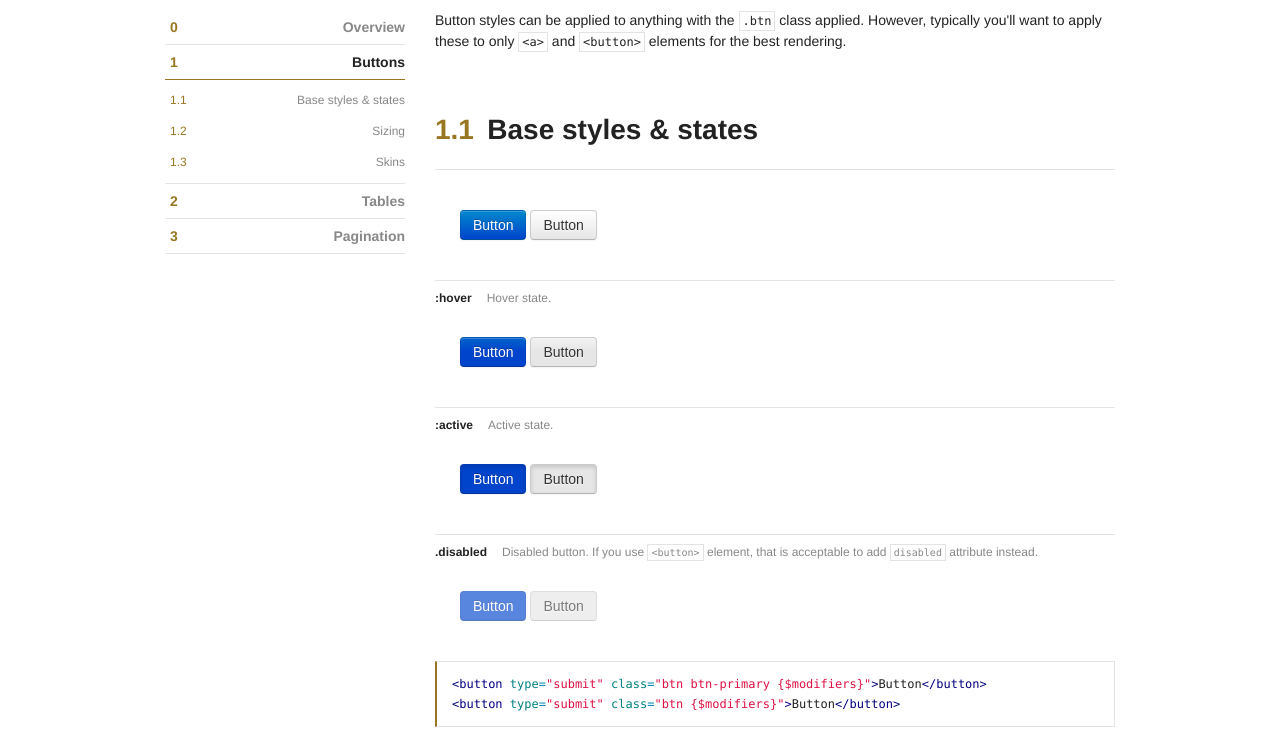
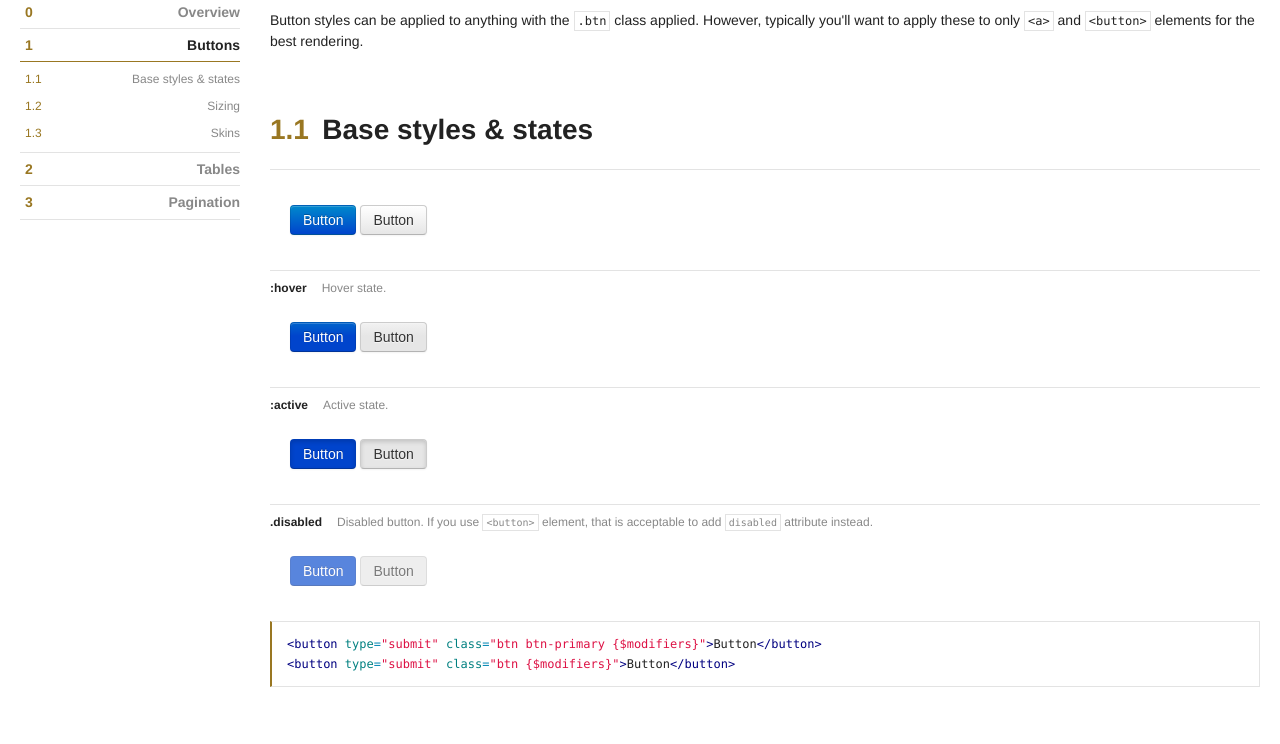
Before and after one commit to htanjo/kss-node-template, a plain HTML site: page section-1.html in a window 1280 px wide. Shown: the part 104-848 px from the top of the page. Drawn offline with Linux system fonts and the light colour scheme.

Commit message:
Update to 0.1.1

```diff
--- a/public/kss.less
+++ b/public/kss.less
@@ -17,7 +17,8 @@ body {
   @text-color: #222;
   @key-color: #972;
   @border-color: #e3e3e3;
-  @sidebar-width: 240px;
+  @wrapper-width: 960px;
+  @sidebar-width: 220px;
 
   // Mixins
   .base-styles() {
@@ -28,6 +29,7 @@ body {
   .doc-styles() {
     .base-styles();
     line-height: 1.5;   // Override
+    word-wrap: break-word;
     font-size: 14px;
     h1,
     h2,
@@ -65,7 +67,6 @@ body {
     pre {
       display: block;
       margin: 15px 0;
-      word-wrap: break-word;
     }
     ul {
       list-style-type: square;
@@ -129,6 +130,7 @@ body {
   }
   .pre-styles() {
     white-space: pre;
+    word-wrap: normal;
   }
   .code-styles() {
     line-height: 1.5;
@@ -156,8 +158,9 @@ body {
   // Layout
   .kss-wrapper {
     .clearfix();
-    width: 950px;
+    width: @wrapper-width - 20px;
     margin: 0 auto;
+    padding: 0 10px;
   }
 
   // Sidebar
@@ -173,12 +176,9 @@ body {
     }
   }
 
-  // Title
-  .kss-header {
+  // Document title
+  .kss-doc-title {
     .base-styles();
-  }
-
-  .kss-doc-title {
     margin: 0 0 30px;
     text-align: right;
     font-size: 20px;
@@ -192,16 +192,17 @@ body {
 
   // Menu
   .kss-nav {
-    .base-styles();
     margin: 30px 0;
-    font-size: 14px;
   }
 
   .kss-menu {
     margin: 0;
     padding: 0;
     list-style-type: none;
-    > .kss-menu-item > a {
+    > .kss-menu-item {
+      .base-styles();
+      font-size: 14px;
+      > a {
         .clearfix();
         display: block;
         padding: 7px 0 7px 5px;
@@ -222,9 +223,10 @@ body {
           text-align: right;
         }
       }
-    > .kss-menu-item.kss-active > a {
+      &.kss-active > a {
         border-bottom-color: @key-color;
         color: @text-color;
+      }
     }
   }
 
@@ -234,8 +236,10 @@ body {
     padding: 5px 0;
     list-style-type: none;
     border-bottom: 1px solid @border-color;
+    > .kss-menu-item {
+      .base-styles();
       font-size: 12px;
-    > .kss-menu-item > a {
+      > a {
         display: block;
         padding: 5px 0 6px 5px;
         text-decoration: none;
@@ -253,8 +257,9 @@ body {
           text-align: right;
         }
       }
-    > .kss-menu-item.kss-active > a {
+      &.kss-active > a {
         color: @text-color;
+      }
     }
   }
 
@@ -332,25 +337,25 @@ body {
   }
 
   .kss-modifier-example {
-    padding: 30px 25px 40px;
+    padding: 25px 20px 35px;
   }
   .kss-modifier-original {
     .kss-modifier-example {
-      padding-top: 40px;
+      padding-top: 35px;
     }
   }
 
   // Markup
   .kss-markup {
+    pre {
+      .pre-styles();
       overflow: auto;
+      margin: 0;
       padding: 12px 15px;
       border-top: 1px solid @border-color;
       border-left: 2px solid @key-color;
       border-right: 1px solid @border-color;
       border-bottom: 1px solid @border-color;
-    pre {
-      margin: 0;
-      .pre-styles();
     }
     code {
       .code-styles();
@@ -386,3 +391,24 @@ body {
   }
 
 }
+
+// Responsive styles
+// -----------------
+
+// Large desctop
+@media (min-width: 1260px) {
+  #kss-node {
+    .kss-wrapper {
+      width: 1260px - 20px;
+    }
+  }
+}
+
+// Smartphone
+@media (max-device-width: 480px) {
+  #kss-node {
+    .kss-sidebar.kss-fixed {
+      position: static;
+    }
+  }
+}
--- a/section-1.html
+++ b/section-1.html
@@ -5,7 +5,6 @@
     <meta http-equiv="X-UA-Compatible" content="IE=edge,chrome=1" />
     <title>kss-node Styleguide</title>
     <meta name="description" content="" />
-    <meta name="viewport" content="width=device-width" />
     <meta name="generator" content="kss-node" />
     <link rel="stylesheet" href="public/kss.css" />
     <link rel="stylesheet" href="public/style.css" />
@@ -363,4 +362,6 @@ Add <code>.btn-large</code>, <code>.btn-small</code>, or <code>.btn-mini</code>
     <script src="public/rainbow.min.js"></script>
     <script src="public/main.js"></script>
   </body>
+</html> <script src="public/main.js"></script>
+  </body>
 </html>
```
Also changed, not shown: index.html (+0 -1 lines), section-2.html (+2 -1 lines), section-3.html (+2 -1 lines), public/kss.css. Lines whose indentation alone changed are shown as unchanged.
